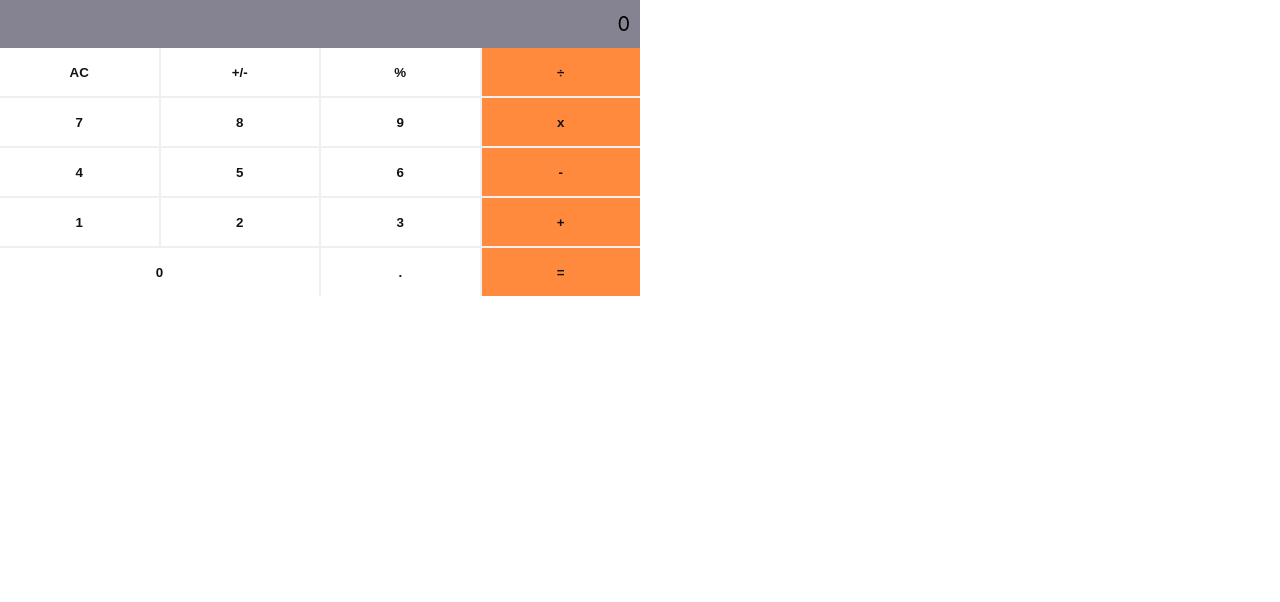
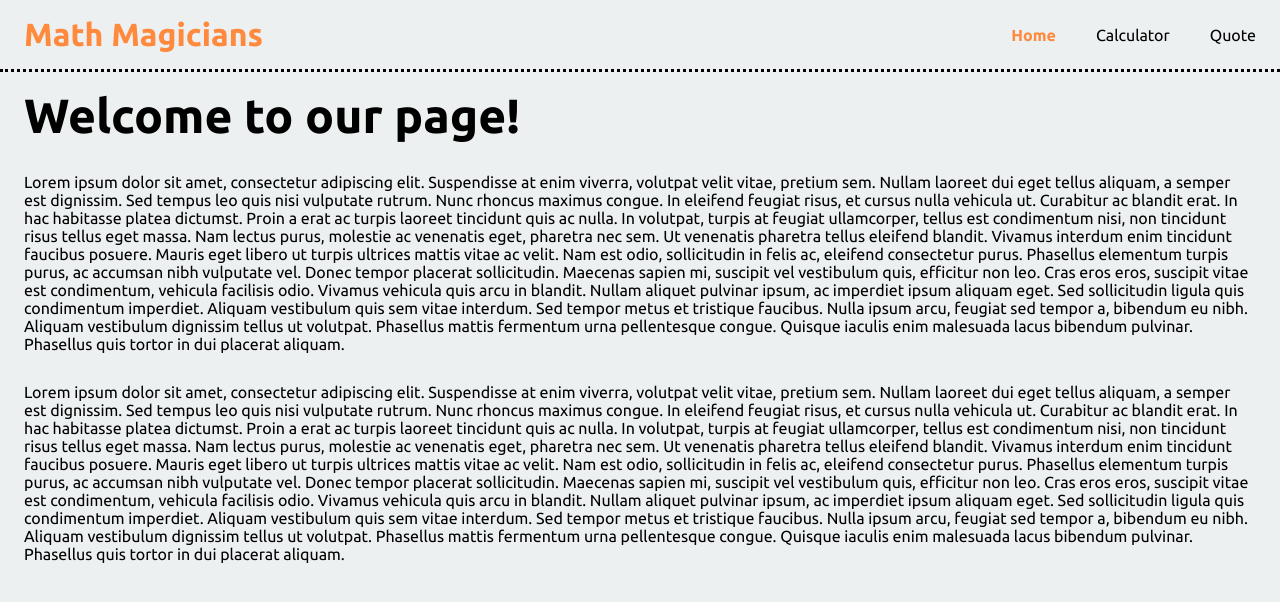
Before and after one commit to TheLuisAbarca/math-magicians, a React (Create React App) app: page / in a window 1280 px wide. Shown: the top 602 px of the page. Built offline with nearby package versions, Linux system fonts and the light colour scheme.

Commit message:
Implement Full Website feature showing different content for each of the 3 existent sections.

```diff
--- a/src/App.css
+++ b/src/App.css
@@ -1,3 +1,77 @@
-.App {
-  text-align: center;
+@import url("https://fonts.googleapis.com/css2?family=Ubuntu:wght@400;500;700&display=swap");
+
+* {
+  margin: 0;
+  padding: 0;
+  font-family: 'Ubuntu', sans-serif;
 }
+
+html,
+body {
+  min-height: 100vh;
+  background-color: #ecf0f1;
+}
+
+body {
+  display: flex;
+  width: 100%;
+}
+
+ul {
+  list-style-type: none;
+}
+
+a {
+  text-decoration: none;
+  color: inherit;
+}
+
+.active {
+  font-weight: bold;
+  color: #ff8a3d;
+}
+
+.welcomeTitle {
+  font-size: 48px;
+  color: black;
+}
+
+.appTopBar {
+  display: flex;
+  align-items: center;
+  justify-content: space-between;
+  padding: 16px 24px;
+  border-style: hidden hidden dotted hidden;
+}
+
+.navbarLinks {
+  display: flex;
+  gap: 40px;
+}
+
+#root {
+  display: flex;
+  flex-direction: column;
+  flex-grow: 1;
+}
+
+.appContent {
+  padding: 16px 24px;
+  display: flex;
+  flex-grow: 1;
+}
+
+.appTopTitle {
+  color: #ff8a3d;
+}
+
+@media (max-width: 768px) {
+  .appTopTitle {
+    display: none;
+  }
+  .navbar {
+    display: flex;
+    justify-content: center;
+    width: 100%;
+  }
+}
--- a/src/App.js
+++ b/src/App.js
@@ -1,14 +1,40 @@
-import React from 'react';
-import CalculatorRender from './components/Calculator';
+import {
+  Routes, NavLink, Route, HashRouter as MainRouter,
+} from 'react-router-dom';
+import routes from './routes';
 import './App.css';
 
+/* const URL = process.env.PUBLIC_URL || '/'; */
+const URL = '/';
+
+const TopBar = () => (
+  <header className="appTopBar">
+    <h1 className="appTopTitle">Math Magicians</h1>
+    <nav className="navbar">
+      <ul className="navbarLinks">
+        {routes.map(({ routeName, routePath }) => (
+          <li key={routePath}>
+            <NavLink to={routePath}>{routeName}</NavLink>
+          </li>
+        ))}
+      </ul>
+    </nav>
+  </header>
+);
 // eslint-disable-next-line react/prefer-stateless-function
-class App extends React.Component {
-  render() {
-    return (
-      <CalculatorRender />
-    );
-  }
-}
+const App = () => (
+  <MainRouter basename={URL}>
+    <>
+      <TopBar />
+      <div className="appContent">
+        <Routes>
+          {routes.map(({ routePath, routeComponent }) => (
+            <Route key={routePath} path={routePath} element={routeComponent} />
+          ))}
+        </Routes>
+      </div>
+    </>
+  </MainRouter>
+);
 
 export default App;
--- a/src/components/Calculator.css
+++ b/src/components/Calculator.css
@@ -1,5 +1,13 @@
+.calculator-section {
+  display: flex;
+  width: 100%;
+  justify-content: space-between;
+  background-repeat: no-repeat;
+  background-position: bottom;
+}
+
 .calculator-content {
-  width: 50%;
+  width: 70%;
 }
 
 .calculator-keypad {
@@ -44,3 +52,20 @@
 .bg-orange {
   background-color: #ff8a3d;
 }
+
+@media (max-width: 768px) {
+  .section-title {
+    display: flex;
+    flex-direction: column;
+    justify-content: center;
+    width: 100%;
+    align-items: center;
+
+  }
+  .calculator-content {
+    display: flex;
+    flex-direction: column;
+    justify-content: center;
+    width: 100%;
+  }
+}
--- a/src/components/Calculator.js
+++ b/src/components/Calculator.js
@@ -55,9 +55,12 @@ const Calculator = () => {
 };
 
 const CalculatorRender = () => (
-  <div className="calculator-content">
-    <Calculator />
-  </div>
+  <section className="calculator-section">
+    <h2 className="section-title">Let&apos;s do some math</h2>
+    <div className="calculator-content">
+      <Calculator />
+    </div>
+  </section>
 );
 
 export default CalculatorRender;
--- a/src/components/Home.css
+++ b/src/components/Home.css
@@ -0,0 +1,5 @@
+.home-section {
+    display: flex;
+    flex-direction: column;
+    gap: 30px;
+}
--- a/src/components/Home.js
+++ b/src/components/Home.js
@@ -0,0 +1,39 @@
+import './Home.css';
+
+const PARAGRAPH = `Lorem ipsum dolor sit amet, consectetur adipiscing elit.
+Suspendisse at enim viverra, volutpat velit vitae, pretium sem.
+Nullam laoreet dui eget tellus aliquam, a semper est dignissim.
+Sed tempus leo quis nisi vulputate rutrum. Nunc rhoncus maximus congue.
+In eleifend feugiat risus, et cursus nulla vehicula ut. Curabitur ac blandit erat.
+In hac habitasse platea dictumst. Proin a erat ac turpis laoreet tincidunt quis ac nulla.
+In volutpat, turpis at feugiat ullamcorper, tellus est condimentum nisi, non tincidunt risus tellus eget massa.
+Nam lectus purus, molestie ac venenatis eget, pharetra nec sem. Ut venenatis pharetra tellus eleifend blandit.
+Vivamus interdum enim tincidunt faucibus posuere.
+Mauris eget libero ut turpis ultrices mattis vitae ac velit.
+Nam est odio, sollicitudin in felis ac, eleifend consectetur purus.
+Phasellus elementum turpis purus, ac accumsan nibh vulputate vel.
+Donec tempor placerat sollicitudin.
+Maecenas sapien mi, suscipit vel vestibulum quis, efficitur non leo.
+Cras eros eros, suscipit vitae est condimentum, vehicula facilisis odio.
+Vivamus vehicula quis arcu in blandit.
+Nullam aliquet pulvinar ipsum, ac imperdiet ipsum aliquam eget.
+Sed sollicitudin ligula quis condimentum imperdiet.
+Aliquam vestibulum quis sem vitae interdum.
+Sed tempor metus et tristique faucibus.
+Nulla ipsum arcu, feugiat sed tempor a, bibendum eu nibh.
+Aliquam vestibulum dignissim tellus ut volutpat.
+Phasellus mattis fermentum urna pellentesque congue.
+Quisque iaculis enim malesuada lacus bibendum pulvinar.
+Phasellus quis tortor in dui placerat aliquam.`;
+
+const Home = () => (
+  <section className="home-section">
+    <h2 className="welcomeTitle">
+      Welcome to our page!
+    </h2>
+    <p>{PARAGRAPH}</p>
+    <p>{PARAGRAPH}</p>
+  </section>
+);
+
+export default Home;
--- a/src/components/Quote.css
+++ b/src/components/Quote.css
@@ -0,0 +1,32 @@
+@import url("https://fonts.googleapis.com/css2?family=Lora:ital@1&display=swap");
+
+.quote-section {
+  display: flex;
+  flex-grow: 1;
+  flex-direction: column;
+  gap: 40px;
+  padding: 10%;
+  background-repeat: no-repeat;
+  background-size: 160px;
+}
+
+.quote {
+  font-size: 30px;
+  color: #212121;
+  font-family: "Lora", serif;
+}
+
+.author {
+    font-size: 30px;
+    color: #212121;
+    font-family: "Lora", serif;
+    font-weight: bold;
+    font-style: italic;
+  }
+
+.line {
+  height: 4px;
+  background-color: #ff8a3d;
+  width: 30%;
+  align-self: center;
+}
--- a/src/components/Quote.js
+++ b/src/components/Quote.js
@@ -0,0 +1,20 @@
+import './Quote.css';
+
+const famousQuote = 'Mathematics is not about numbers, equations, computations, or algorithms: it is about understanding.';
+const authorQuote = '- William Paul Thurston';
+
+const Quote = () => (
+  <section className="quote-section">
+    <div className="line" />
+    <blockquote>
+      <p className="quote">
+        {famousQuote}
+      </p>
+      <cite className="author">
+        {authorQuote}
+      </cite>
+    </blockquote>
+  </section>
+);
+
+export default Quote;
--- /dev/null
+++ b/src/routes.js
@@ -0,0 +1,23 @@
+import CalculatorRender from './components/Calculator';
+import Home from './components/Home';
+import Quote from './components/Quote';
+
+const routes = [
+  {
+    routeName: 'Home',
+    routePath: '/',
+    routeComponent: <Home />,
+  },
+  {
+    routeName: 'Calculator',
+    routePath: '/calculator',
+    routeComponent: <CalculatorRender />,
+  },
+  {
+    routeName: 'Quote',
+    routePath: '/quote',
+    routeComponent: <Quote />,
+  },
+];
+
+export default routes;
```
